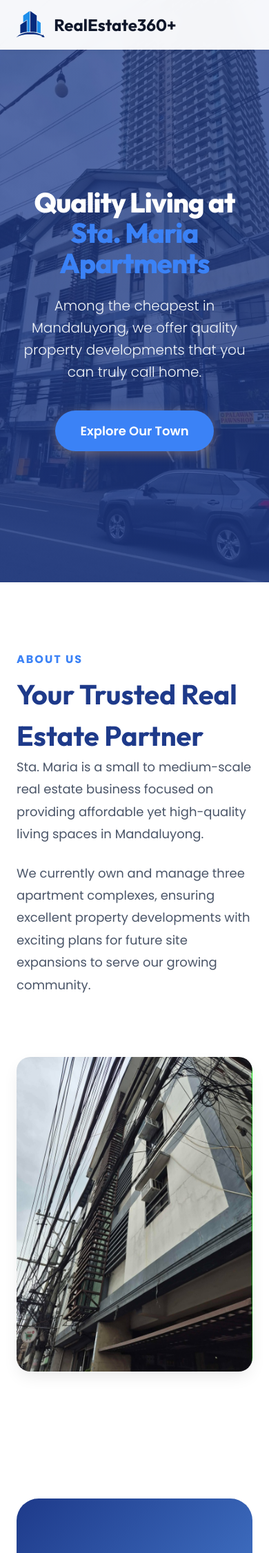
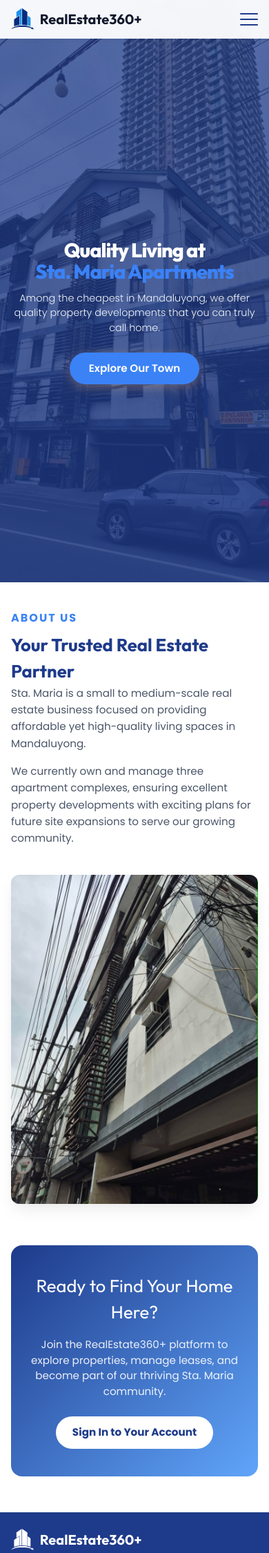
Before and after one commit to JOHNARVINTUM/RealEstateDemo, a Django app: page / in a window 390 px wide. Shown: the top 2251 px of the page at 69% size. Run offline with Django 5.2, Linux system fonts and the light colour scheme; some libraries are stand-ins or nearby versions; some web fonts are replaced.

Commit message:
feat: added mobile and ipad/tablet responsiveness on the landing page.

```diff
--- a/static/css/landing.css
+++ b/static/css/landing.css
@@ -25,6 +25,9 @@
   padding: 0;
   overflow-x: hidden;
   width: 100%;
+  display: flex;
+  flex-direction: column;
+  min-height: 100vh;
 }
 
 .lp-wrapper h1, .lp-wrapper h2, .lp-wrapper h3, .lp-wrapper h4, .lp-wrapper h5, .lp-wrapper h6 {
@@ -331,6 +334,7 @@
   background-color: var(--lp-primary);
   color: var(--lp-text-light);
   padding: 64px 0 24px;
+  margin-top: auto;
 }
 
 .lp-footer-grid {
@@ -380,6 +384,26 @@
   opacity: 0.6;
 }
 
+/* Mobile Menu Button - Hidden by default */
+.lp-mobile-menu-btn {
+  display: none;
+  flex-direction: column;
+  justify-content: space-between;
+  width: 30px;
+  height: 21px;
+  cursor: pointer;
+  z-index: 1001;
+}
+
+.lp-mobile-menu-btn span {
+  display: block;
+  height: 3px;
+  width: 100%;
+  background-color: var(--lp-primary);
+  border-radius: 3px;
+  transition: var(--lp-transition);
+}
+
 /* Animations */
 @keyframes lp-fade-up {
   0% {
@@ -403,23 +427,255 @@
   .lp-hero h1 {
     font-size: 3rem;
   }
+  .lp-section {
+    padding: 80px 0;
+  }
 }
 
 @media (max-width: 768px) {
   .lp-nav {
     padding: 16px 24px;
   }
+
+  .lp-mobile-menu-btn {
+    display: flex;
+  }
+
+  .lp-mobile-menu-btn.active span:nth-child(1) {
+    transform: translateY(9px) rotate(45deg);
+  }
+  .lp-mobile-menu-btn.active span:nth-child(2) {
+    opacity: 0;
+  }
+  .lp-mobile-menu-btn.active span:nth-child(3) {
+    transform: translateY(-9px) rotate(-45deg);
+  }
+
   .lp-nav-links {
-    display: none; /* simple mobile nav */
+    position: absolute;
+    top: 100%;
+    left: 0;
+    right: 0;
+    background: rgba(255, 255, 255, 0.98);
+    backdrop-filter: blur(10px);
+    flex-direction: column;
+    padding: 24px;
+    gap: 20px;
+    box-shadow: 0 10px 15px -3px rgba(0, 0, 0, 0.1);
+    transform: translateY(-100%);
+    opacity: 0;
+    visibility: hidden;
+    transition: var(--lp-transition);
+    z-index: -1;
   }
+
+  .lp-nav-links.active {
+    transform: translateY(0);
+    opacity: 1;
+    visibility: visible;
+  }
+
   .lp-hero h1 {
-    font-size: 2.5rem;
+    font-size: 2.25rem;
+    margin-bottom: 16px;
   }
+
+  .lp-hero p {
+    font-size: 1rem;
+    margin-bottom: 32px;
+  }
+
+  .lp-section {
+    padding: 60px 0;
+  }
+
+  .lp-section-title {
+    font-size: 2rem;
+  }
+
   .lp-footer-grid {
     grid-template-columns: 1fr;
     gap: 32px;
   }
+
+  .lp-cta {
+    margin: 40px 16px;
+    padding: 60px 20px;
+    border-radius: 24px;
+  }
+
   .lp-cta h2 {
     font-size: 2rem;
   }
+
+  .lp-cta p {
+    font-size: 1.125rem;
+  }
+
+  .lp-btn-cta, .lp-btn-primary {
+    width: auto;
+    display: inline-block;
+    padding: 14px 32px;
+  }
 }
+
+@media (max-width: 480px) {
+  /* Container adjustments for iPhone SE (375px) */
+  .lp-container {
+    padding: 0 16px;
+  }
+
+  /* Navigation Bar */
+  .lp-nav {
+    padding: 12px 16px;
+  }
+
+  .lp-logo {
+    font-size: 20px;
+    gap: 8px;
+  }
+
+  .lp-logo img {
+    height: 32px;
+  }
+
+  .lp-mobile-menu-btn {
+    width: 26px;
+    height: 18px;
+  }
+
+  .lp-mobile-menu-btn span {
+    height: 2px;
+  }
+
+  .lp-mobile-menu-btn.active span:nth-child(1) {
+    transform: translateY(8px) rotate(45deg);
+  }
+
+  .lp-mobile-menu-btn.active span:nth-child(3) {
+    transform: translateY(-8px) rotate(-45deg);
+  }
+
+  /* Hero Section */
+  .lp-hero {
+    padding-top: 60px;
+    min-height: 100vh; /* Better fit for 667px height */
+  }
+
+  .lp-hero-content {
+    padding: 0 16px;
+  }
+
+  .lp-hero h1 {
+    font-size: 1.8rem;
+    margin-bottom: 12px;
+  }
+
+  .lp-hero p {
+    font-size: 0.9rem;
+    margin-bottom: 24px;
+    line-height: 1.5;
+  }
+
+  .lp-btn-primary {
+    width: auto;
+    display: inline-block;
+    padding: 12px 28px;
+    font-size: 0.95rem;
+  }
+
+  /* About Section */
+  .lp-section {
+    padding: 40px 0;
+  }
+
+  .lp-about-grid {
+    gap: 24px;
+  }
+
+  .lp-section-title {
+    font-size: 1.6rem;
+    margin-bottom: 12px;
+  }
+
+  .lp-about-text p {
+    font-size: 0.95rem;
+    line-height: 1.6;
+    margin-bottom: 16px;
+  }
+
+  .lp-about-img {
+    border-radius: 12px;
+  }
+
+  /* Call to Action (CTA) Section */
+  .lp-cta {
+    margin: 0 0 32px 0; /* Removed top margin to balance space */
+    padding: 40px 16px;
+    border-radius: 16px;
+  }
+
+  .lp-cta h2 {
+    font-size: 1.6rem;
+    margin-bottom: 16px;
+  }
+
+  .lp-cta p {
+    font-size: 0.95rem;
+    margin-bottom: 24px;
+    line-height: 1.5;
+  }
+
+  .lp-btn-cta {
+    width: auto;
+    display: inline-block;
+    padding: 12px 24px;
+    font-size: 0.95rem;
+  }
+
+  /* Footer Section */
+  .lp-footer {
+    height: auto;
+    padding: 24px 0 calc(16px + env(safe-area-inset-bottom));
+    display: flex;
+    flex-direction: column;
+    justify-content: flex-start;
+  }
+
+  .lp-footer-grid {
+    grid-template-columns: 1fr 1fr;
+    gap: 8px;
+    margin-bottom: 8px;
+  }
+
+  /* Hide the description paragraph to save space */
+  .lp-footer-grid > div:first-child p {
+    display: none;
+  }
+
+  .lp-footer-grid > div:first-child {
+    grid-column: span 2;
+    margin-bottom: 0;
+  }
+
+  .lp-footer h4 {
+    font-size: 0.85rem;
+    margin-bottom: 4px;
+  }
+
+  .lp-footer p, .lp-footer-links li {
+    font-size: 0.75rem;
+    margin-bottom: 2px;
+  }
+
+  .lp-logo[style] {
+    margin-bottom: 4px !important;
+  }
+
+  .lp-footer-bottom {
+    padding-top: 8px;
+    font-size: 0.7rem;
+    border-top: 1px solid rgba(255,255,255,0.1);
+    margin-top: 16px;
+  }
+}
--- a/templates/accounts/landing_content.html
+++ b/templates/accounts/landing_content.html
@@ -7,7 +7,12 @@
       <img src="{% static 'img/logo.svg' %}" alt="RealEstate360+ Logo">
       RealEstate360+
     </a>
-    <div class="lp-nav-links">
+    <div class="lp-mobile-menu-btn" id="mobileMenuBtn">
+      <span></span>
+      <span></span>
+      <span></span>
+    </div>
+    <div class="lp-nav-links" id="navLinks">
       <a href="#about" class="lp-nav-item">About</a>
       <a href="{% url 'login' %}" class="lp-btn-login">Login</a>
     </div>
@@ -84,3 +89,17 @@
   </footer>
 
 </div>
+
+<script>
+  document.addEventListener('DOMContentLoaded', function() {
+    const mobileMenuBtn = document.getElementById('mobileMenuBtn');
+    const navLinks = document.getElementById('navLinks');
+
+    if (mobileMenuBtn && navLinks) {
+      mobileMenuBtn.addEventListener('click', function() {
+        this.classList.toggle('active');
+        navLinks.classList.toggle('active');
+      });
+    }
+  });
+</script>
```
